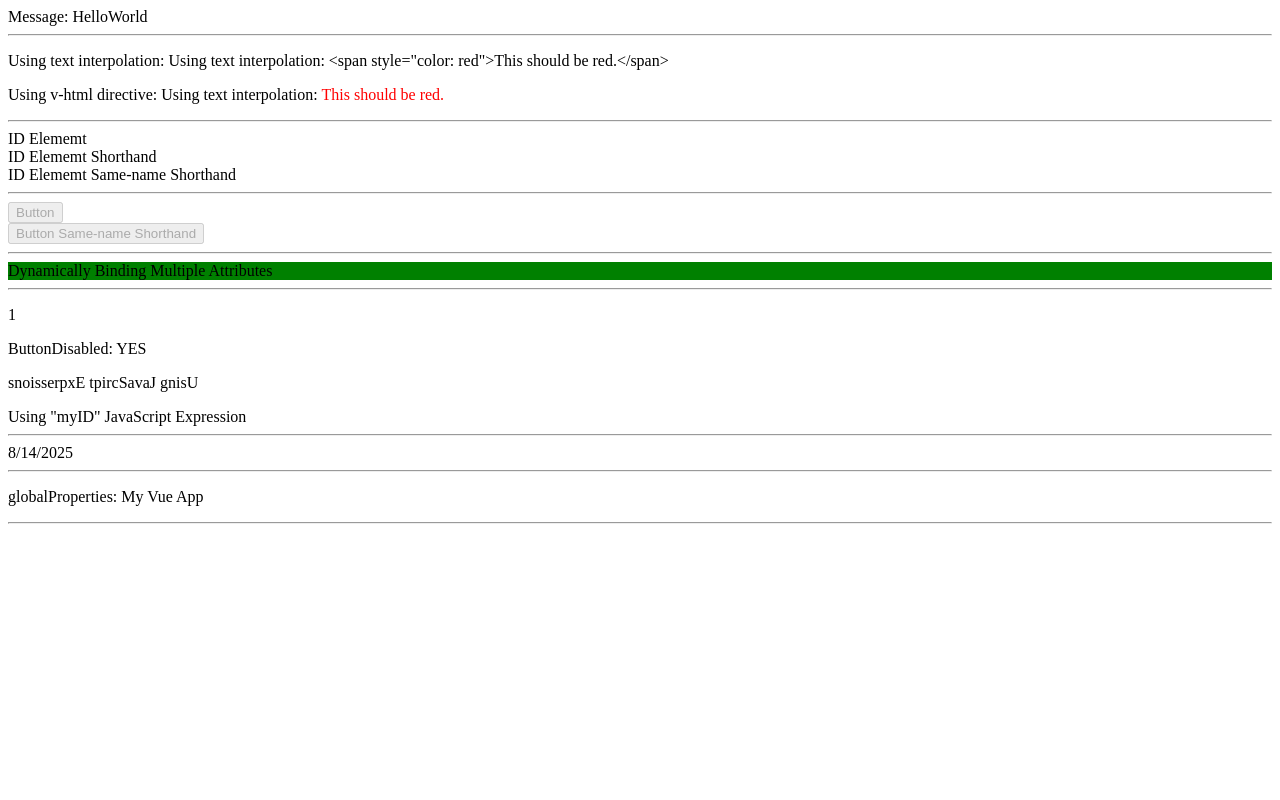
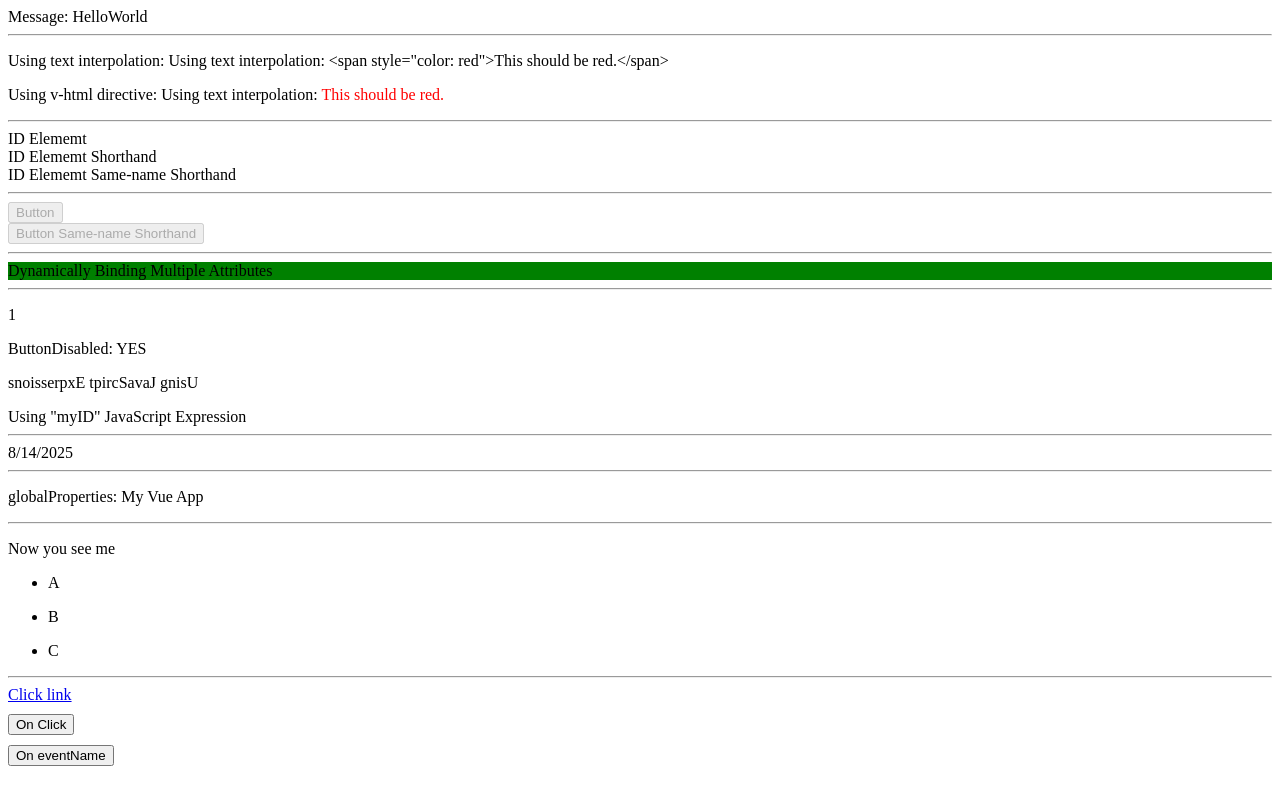
Before and after one commit to chaisane/vue-learning, a Vue app: page / in a window 1280 px wide. Built offline with nearby package versions, Linux system fonts and the light colour scheme; the HTML template or start-up script is replaced by a standard one.

Commit message:
update app

```diff
--- a/src/App.vue
+++ b/src/App.vue
@@ -13,6 +13,10 @@ const objectOfAttrs = {
 };
 const number = 0;
 const message = 'Using JavaScript Expressions';
+const seen: boolean = true;
+const names = ['A', 'B', 'C'];
+const url: string = 'https://vuejs.org/';
+const eventName = 'click';
 
 function toTitleDate(d: Date) {
   return d.toDateString();
@@ -23,35 +27,40 @@ function formatDate(d: Date) {
 }
 
 const date = new Date();
+
+function onAlert(ok: string) {
+  alert(ok);
+}
+
 </script>
 
 <template>
-  <!-- #Text Interpolation-->
+  <!-- Text Interpolation-->
   <span>Message: {{ msg }}</span>
   <hr />
 
-  <!--#Raw HTML-->
+  <!--Raw HTML-->
   <p>Using text interpolation: {{ rawHtml }}</p>
   <p>Using v-html directive: <span v-html="rawHtml"></span></p>
   <hr />
 
-  <!--#Attribute Bindings ใช้ได้กับ attribute ใด ๆ เช่น :src, :href, :class, :style-->
+  <!--Attribute Bindings ใช้ได้กับ attribute ใด ๆ เช่น :src, :href, :class, :style-->
   <div v-bind:id="dynamicId">ID Elememt</div>
   <div :id="dynamicId">ID Elememt Shorthand</div>
   <div :id>ID Elememt Same-name Shorthand</div>
   <hr />
 
-  <!--#Boolean Attributes-->
+  <!--Boolean Attributes-->
   <button :disabled="isButtonDisabled">Button</button>
   <br />
   <button :disabled>Button Same-name Shorthand</button>
   <hr />
 
-  <!--#Dynamically Binding Multiple Attributes -->
+  <!--Dynamically Binding Multiple Attributes -->
   <div v-bind="objectOfAttrs">Dynamically Binding Multiple Attributes</div>
   <hr />
 
-  <!--#Using JavaScript Expressions-->
+  <!--Using JavaScript Expressions-->
   <p>{{ number + 1 }}</p>
 
   <p>{{ isButtonDisabled ? "ButtonDisabled: YES" : "ButtonDisabled: NO" }}</p>
@@ -61,25 +70,35 @@ const date = new Date();
   <div :id="`list-${id}`">
     {{ `Using "${id}" JavaScript Expression` }}
   </div>
-
-  <!-- ❌ Statement (คำสั่งประกาศตัวแปร)
-  {{ var a = 1 }}
-  -->
-
-  <!-- ❌ Flow control (if, for, while)
-   {{ if (ok) { return message } }}
-  -->
   <hr />
 
-  <!--#Calling Functions-->
+  <!--Calling Functions-->
   <time :title="toTitleDate(date)" :datetime="date.toISOString()">
     {{ formatDate(date) }}
   </time>
   <hr />
-  <!-- #Restricted Globals Access -->
+
+  <!-- Restricted Globals Access -->
   <p>globalProperties: {{ $appName }}</p>
   <hr />
-  <!--#Directives -->
+
+  <!--Directives -->
+  <p v-if="seen">Now you see me</p>
+  <ul v-for="name of names">
+    <li>{{ name }}</li>
+  </ul>
+  <hr>
+
+  <!--Arguments-->
+  <a :href="url">Click link</a>
+  <div style="margin-top: 10px">
+        <!-- v-on:click -->
+        <button @click="onAlert('OK On Click!!!')">On Click</button>
+  </div>
+  <button @[eventName]="onAlert('OK On eventName!!!')" style="margin-top: 10px">
+    On eventName
+  </button>
+
 </template>
 
 <style scoped></style>
```
